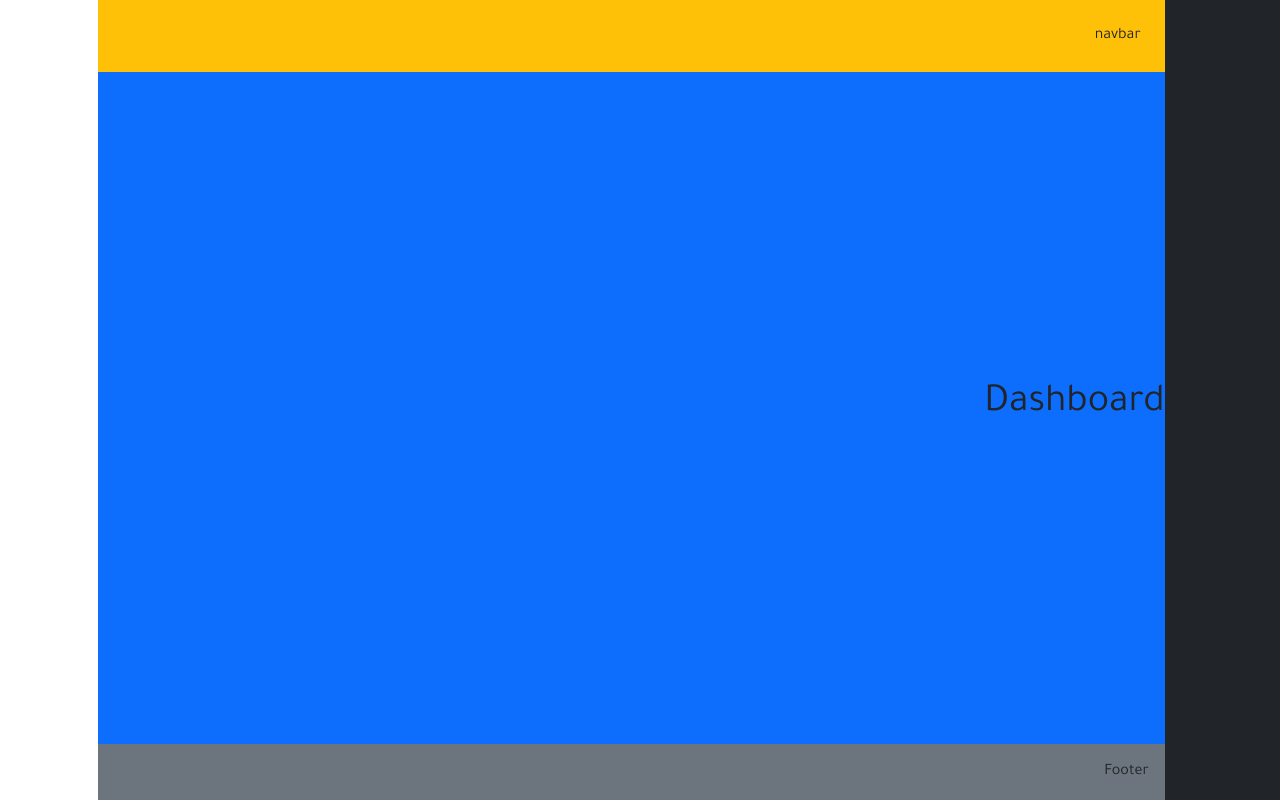
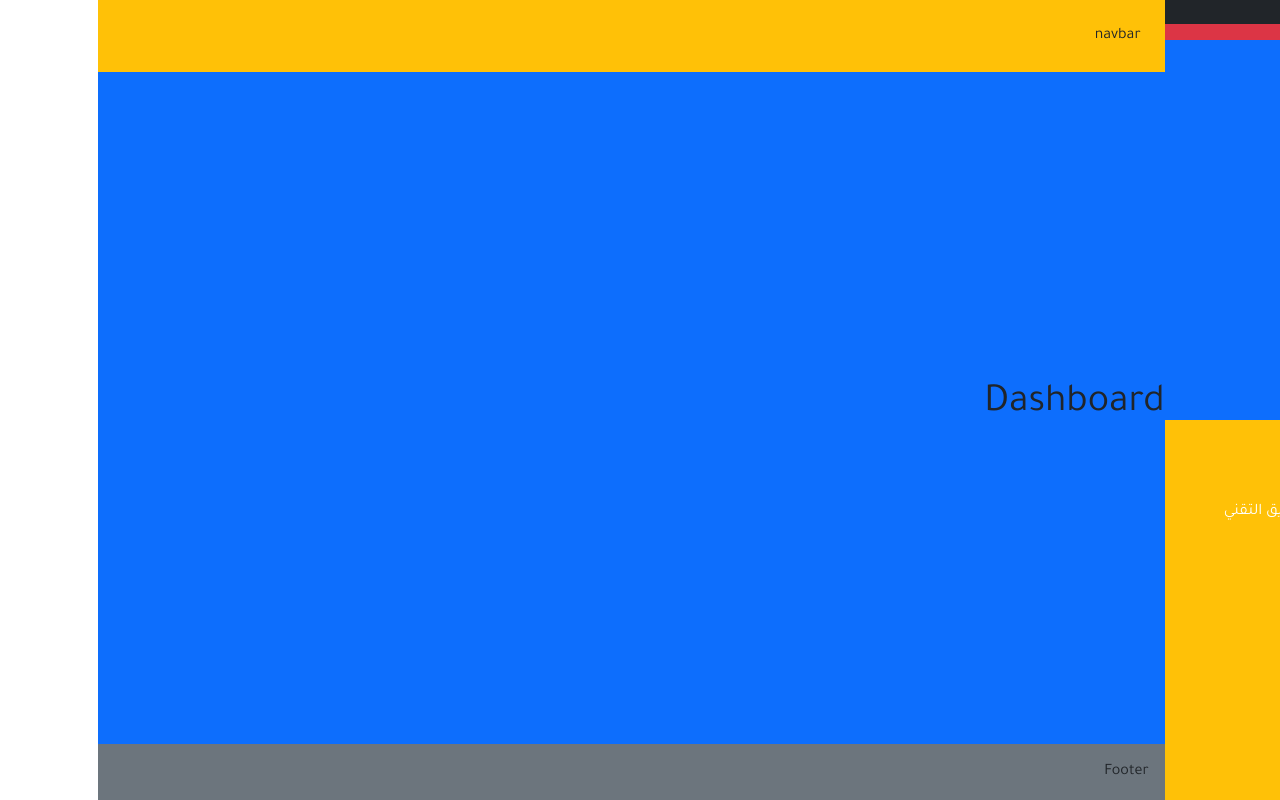
Before and after one commit to azmlan/dashboard-react, a React (Create React App) app: page / in a window 1280 px wide. Built offline with nearby package versions, Linux system fonts and the light colour scheme.

Commit message:
before sidebar

```diff
--- a/src/App.css
+++ b/src/App.css
@@ -1,3 +1,3 @@
-.appWrapper{
-    height: 100vh;
+.sidebarApp{
+    background:#1F2667;
 }
--- a/src/App.js
+++ b/src/App.js
@@ -14,7 +14,7 @@ function App() {
   return (
     <div className="App   col-12 d-flex  vh-100">
       <Router>
-      <div className="col-2 bg-dark">
+      <div className="sidebarApp col-2 ">
         <Sidebar />
       </div>
       <div className="col-9  bg-primary  d-flex flex-column flex-grow-1 justify-content-between">
--- a/src/components/Sidebar.jsx
+++ b/src/components/Sidebar.jsx
@@ -4,8 +4,25 @@ import React from 'react';
 const Sidebar = () => {
 
   return (
-    <div className="">
-      <span>sidebar</span>
+    <div className="sidebar">
+      <div className="text-white  bg-danger sidebar-wrapper d-flex flex-column justify-content-around     vh-100 ">
+        <p className=' bg-dark'>Logo</p>
+
+      <div className="sidebar-links bg-primary h-100 ">
+        <p>لوحة التحكم</p>
+        <p>الموظفين</p>
+        <p>المستخدمين</p>
+        <p>المنتجات</p>
+        <p>الطلبات</p>
+      </div>
+
+      <div className="sidebar-other bg-warning h-100">
+        <p>الاعلانات</p>
+        <p>الشكاوى </p>
+        <p>تواصل مع الفريق التقني</p>
+      </div>
+
+      </div>
     </div>
 
   );
```
Also changed, not shown: src/styles/components.css (added).
